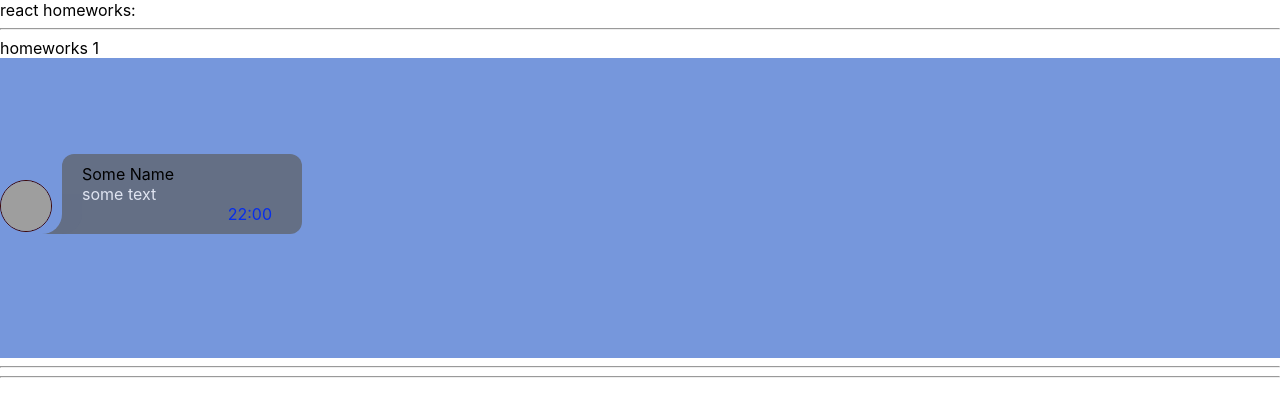
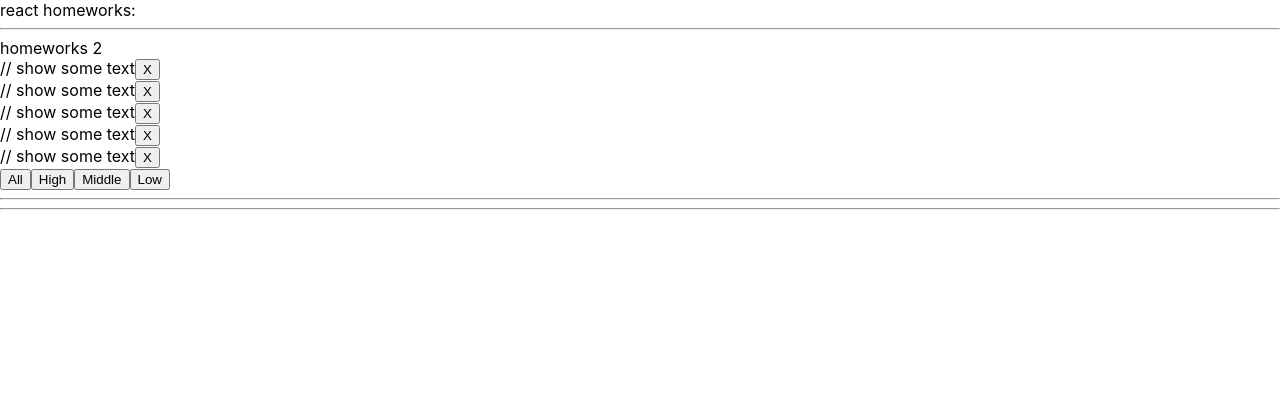
Before and after one commit to Alex-Fes/homework-by-ignat, a React (Create React App) app: page / in a window 1280 px wide. Shown: the top 416 px of the page. Built offline with nearby package versions, Linux system fonts and the light colour scheme; grey boxes are pictures that could not be loaded.

Commit message:
begin do HW2

```diff
--- a/src/p1-main/m1-ui/u1-app/App.tsx
+++ b/src/p1-main/m1-ui/u1-app/App.tsx
@@ -1,13 +1,14 @@
 import React from 'react'
 import s from './App.module.css'
 import HW1 from '../../../p2-homeworks/h1/HW1'
+import HW2 from "../../../p2-homeworks/h2/HW2";
 
 function App() {
     return (
         <div className={s.App}>
             <div>react homeworks:</div>
-            <HW1/>
-            {/*<HW2/>*/}
+            {/*<HW1/>*/}
+            <HW2/>
             {/*<HW3/>*/}
             {/*<HW4/>*/}
             {/*<HW5/>*/}
--- a/src/p2-homeworks/h1/HW1.tsx
+++ b/src/p2-homeworks/h1/HW1.tsx
@@ -4,7 +4,7 @@
 const messageData = {
     avatar: 'https://sun9-74.userapi.com/Ph-WiuOtF985il9AvN9JqiCWedmHtSGSSTXrSA/ltEB2Z2-YO4.jpg',
     name: 'Some Name',
-    message: 'some text',
+    message: 'Hello. how are you?',
     time: '22:00',
 }
 
--- a/src/p2-homeworks/h2/Affair.tsx
+++ b/src/p2-homeworks/h2/Affair.tsx
@@ -1,9 +1,10 @@
 import React from 'react'
+import {AffairType} from "./HW2";
 
 type AffairPropsType = {
     // key не нужно типизировать
-    affair: any // need to fix any
-    deleteAffairCallback: any // need to fix any
+    affair: AffairType // need to fix any
+    deleteAffairCallback: (_id:number)=> void // need to fix any
 }
 
 function Affair(props: AffairPropsType) {
--- a/src/p2-homeworks/h2/Affairs.tsx
+++ b/src/p2-homeworks/h2/Affairs.tsx
@@ -1,11 +1,11 @@
 import React from 'react'
 import Affair from './Affair'
-import {AffairType} from './HW2'
+import {AffairType, FilterType} from './HW2'
 
 type AffairsPropsType = { // need to fix any
-    data: any
-    setFilter: any
-    deleteAffairCallback: any
+    data: Array<AffairType>
+    setFilter: React.Dispatch<React.SetStateAction<FilterType>>
+    deleteAffairCallback: (_id:number) => void
 }
 
 function Affairs(props: AffairsPropsType) {
@@ -17,10 +17,10 @@
         />
     ))
 
-    const setAll = () => {} // need to fix
-    const setHigh = () => {}
-    const setMiddle = () => {}
-    const setLow = () => {}
+    const setAll = () => {props.setFilter('all')} // need to fix
+    const setHigh = () => {props.setFilter('high')}
+    const setMiddle = () => {props.setFilter('middle')}
+    const setLow = () => {props.setFilter('low')}
 
     return (
         <div>
--- a/src/p2-homeworks/h2/HW2.tsx
+++ b/src/p2-homeworks/h2/HW2.tsx
@@ -2,12 +2,16 @@
 import Affairs from './Affairs'
 
 // types
-export type AffairPriorityType = any // need to fix any
-export type AffairType = any // need to fix any
+export type AffairPriorityType = 'low'|'middle'|'high';// need to fix any
+export type AffairType = {
+    _id: number
+    name: string
+    priority: string
+} // need to fix any
 export type FilterType = 'all' | AffairPriorityType
 
 // constants
-const defaultAffairs: any = [ // need to fix any
+const defaultAffairs: Array<AffairType> = [ // need to fix any
     {_id: 1, name: 'React', priority: 'high'},
     {_id: 2, name: 'anime', priority: 'low'},
     {_id: 3, name: 'games', priority: 'low'},
@@ -16,20 +20,36 @@
 ]
 
 // pure helper functions
-export const filterAffairs = (affairs: any, filter: any): any => { // need to fix any
+export const filterAffairs = (affairs: Array<AffairType>, filter: string): Array<AffairType> => { // need to fix any
     if (filter === 'all') return affairs
-    else return // need to fix
+        if(filter === 'low') {
+            return affairs.filter((el)=>{
+                return el.priority === 'low'
+            })
+        }
+    if(filter === 'middle') {
+        return affairs.filter((el)=>{
+            return el.priority === 'middle'
+        })
+    }
+    if(filter === 'high') {
+        return affairs.filter((el)=>{
+            return el.priority === 'high'
+        })
+    }
+    else {return affairs}
+    // need to fix
 }
-export const deleteAffair = (affairs: any, _id: any): any => { // need to fix any
+export const deleteAffair = (affairs: any, _id: number): Array<AffairType> => { // need to fix any
     return // need to fix
 }
 
 function HW2() {
-    const [affairs, setAffairs] = useState<any>(defaultAffairs) // need to fix any
+    const [affairs, setAffairs] = useState<Array<AffairType>>(defaultAffairs) // need to fix any
     const [filter, setFilter] = useState<FilterType>('all')
 
     const filteredAffairs = filterAffairs(affairs, filter)
-    const deleteAffairCallback = (_id: any) => setAffairs(deleteAffair(affairs, _id)) // need to fix any
+    const deleteAffairCallback = (_id: number) => setAffairs(deleteAffair(affairs, _id)) // need to fix any
 
     return (
         <div>
```
